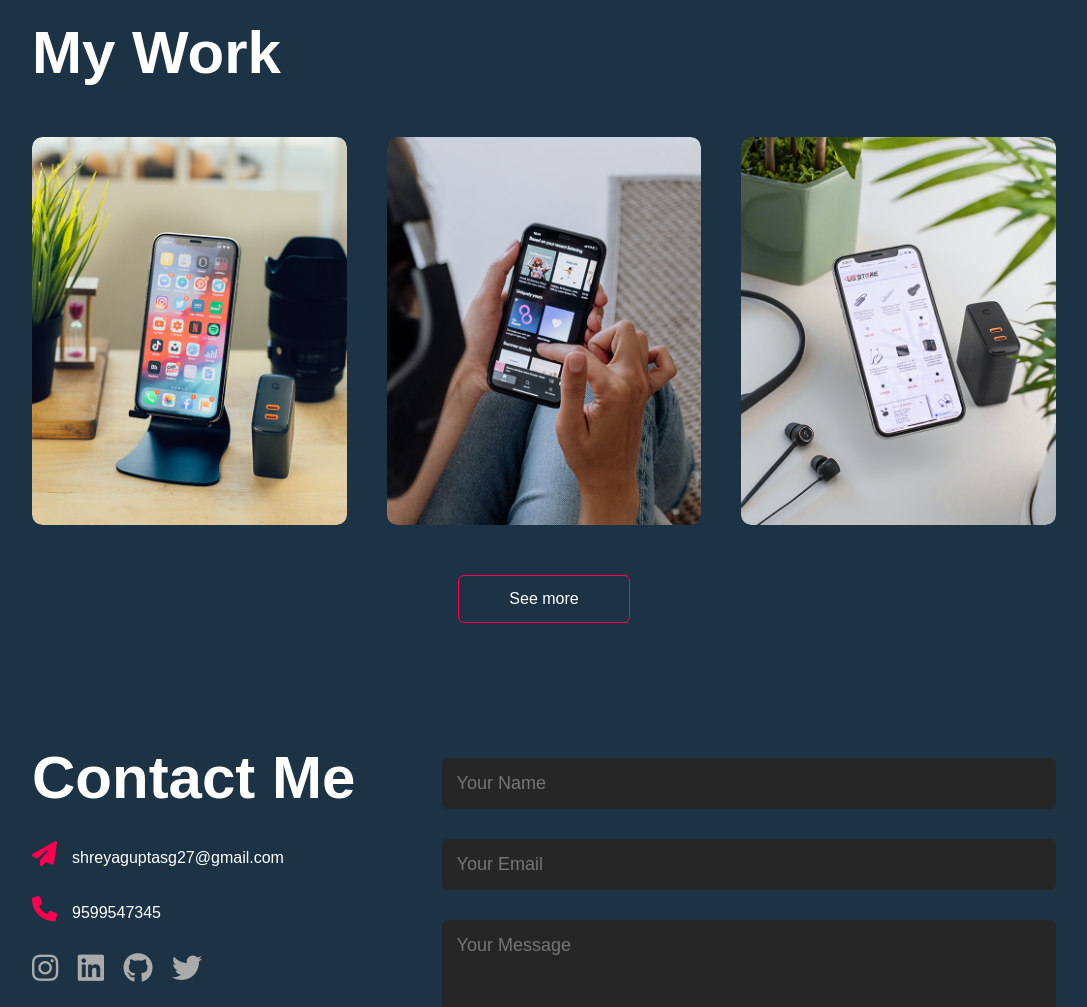
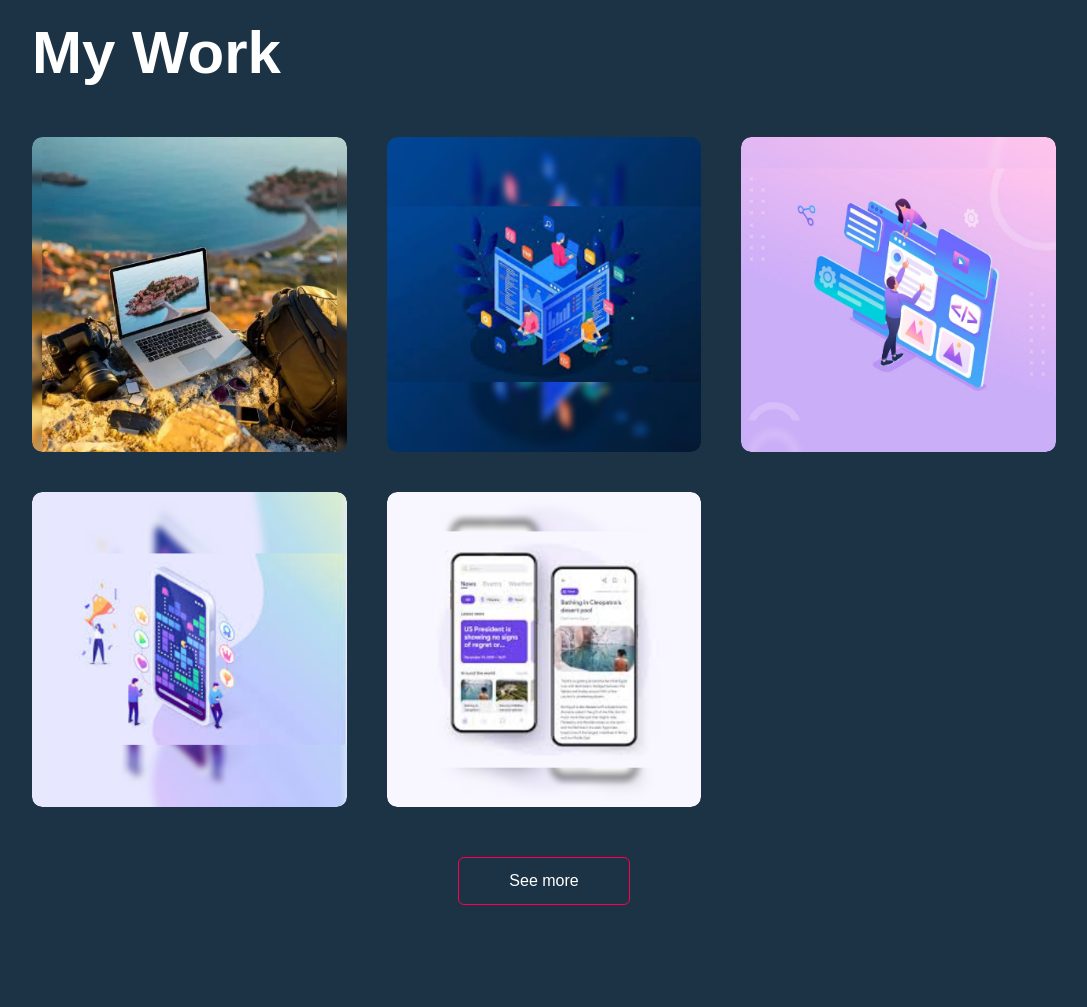
Before and after one commit to Shreyaguptaa27/personal-portfolio, a plain HTML site: page index.html in a window 1280 px wide. Shown: the part 2040-3047 px from the top of the page, without its empty margins (96-1183 px from the left). Drawn offline with Linux system fonts and the light colour scheme.

Commit message:
made changes in portfolio code

```diff
--- a/index.html
+++ b/index.html
@@ -96,33 +96,48 @@
         <h1 class="sub-title">My Work</h1>
         <div class="work-list">
             <div class="work">
-                <img src="images/work-1.png" alt="">
+                <img src="images/blog.png" alt="">
                 <div class="layer">
-                    <h3>Social Media App</h3>
-                    <p>The app connects you to the talented people around the world.
-                        Download it from the play store.
+                    <h3>Travel Blog</h3>
+                    <p>Created a travel blog to share my experiences and opinions about different destinations. The site features easy navigation, beautiful design, and regularly updated content, making it a go-to resource for travel enthusiasts.
                     </p>
-                    <a href="#"><i class="fas fa-external-link-alt"></i></a>
+                    <a href="https://667c48d336568b825e630aec--shiny-puffpuff-17c636.netlify.app/#blog"><i class="fas fa-external-link-alt"></i></a>
                 </div>
             </div>
             <div class="work">
-                <img src="images/work-2.png" >
+                <img src="images/output-onlinetools.png" >
                 <div class="layer">
-                    <h3>Music App</h3>
-                    <p>The app connects you to the talented people around the world.
-                        Download it from the play store.
+                    <h3>Login App</h3>
+                    <p>Developed a user-friendly login application that ensures secure and seamless access. The app offers a simple and intuitive interface, enhancing user experience while maintaining robust security for personal information.
                     </p>
-                    <a href="#"><i class="fas fa-external-link-alt"></i></a>
+                    <a href="https://luminous-torte-e22404.netlify.app/"><i class="fas fa-external-link-alt"></i></a>
                 </div>
             </div>
             <div class="work">
-                <img src="images/work-3.png" >
+                <img src="images/output-onlinetools1.png" >
                 <div class="layer">
-                    <h3>Online Shopping App</h3>
-                    <p>The app connects you to the talented people around the world.
-                        Download it from the play store.
+                    <h3>To Do App</h3>
+                    <p>Created an efficient to-do application to help users manage their tasks effectively. The app features a simple interface, allowing users to easily add, edit, and delete tasks, helping them stay organized and productive.
                     </p>
-                    <a href="#"><i class="fas fa-external-link-alt"></i></a>
+                    <a href="https://shreyaguptaa27.github.io/to-do-app/"><i class="fas fa-external-link-alt"></i></a>
+                </div>
+            </div>
+            <div class="work">
+                <img src="images/gameicon.png" >
+                <div class="layer">
+                    <h3>Tic Tac Toe Game</h3>
+                    <p>Developed an interactive Tic Tac Toe game that offers a fun and engaging user experience. The game features a clean interface and smooth gameplay, making it an enjoyable way for users to pass the time.
+                    </p>
+                    <a href="https://tik-tak-toe-game-nine.vercel.app/"><i class="fas fa-external-link-alt"></i></a>
+                </div>
+            </div>
+            <div class="work">
+                <img src="images/newsicon.png" >
+                <div class="layer">
+                    <h3>News Application</h3>
+                    <p>Created a comprehensive news application that delivers the latest articles from various categories. The app features an easy-to-use interface with filtering and pagination options, ensuring users have quick and organized access to current events.
+                    </p>
+                    <a href="https://cheery-sopapillas-ef15fb.netlify.app/"><i class="fas fa-external-link-alt"></i></a>
                 </div>
             </div>
         </div>
@@ -143,7 +158,7 @@
                     <a href="https://github.com/Shreyaguptaa27"><i class="fa-brands fa-github"></i></a>
                     <a href=""><i class="fa-brands fa-twitter"></i></a>
                 </div>
-                <a href="images/cv.pdf" download class="btn btn2">Download CV</a>
+                <a href="images/SG_CV.pdf" download class="btn btn2">Download CV</a>
             </div>
             <div class="contact-right">
             <form name="submit-to-google-sheet">
```
Also changed, not shown: images/blog.png (added), images/gameicon.png (added), images/images.jpg (added), images/newsicon.png (added), images/output-onlinetools.png (added), images/output-onlinetools1.png (added), 1 other file.
